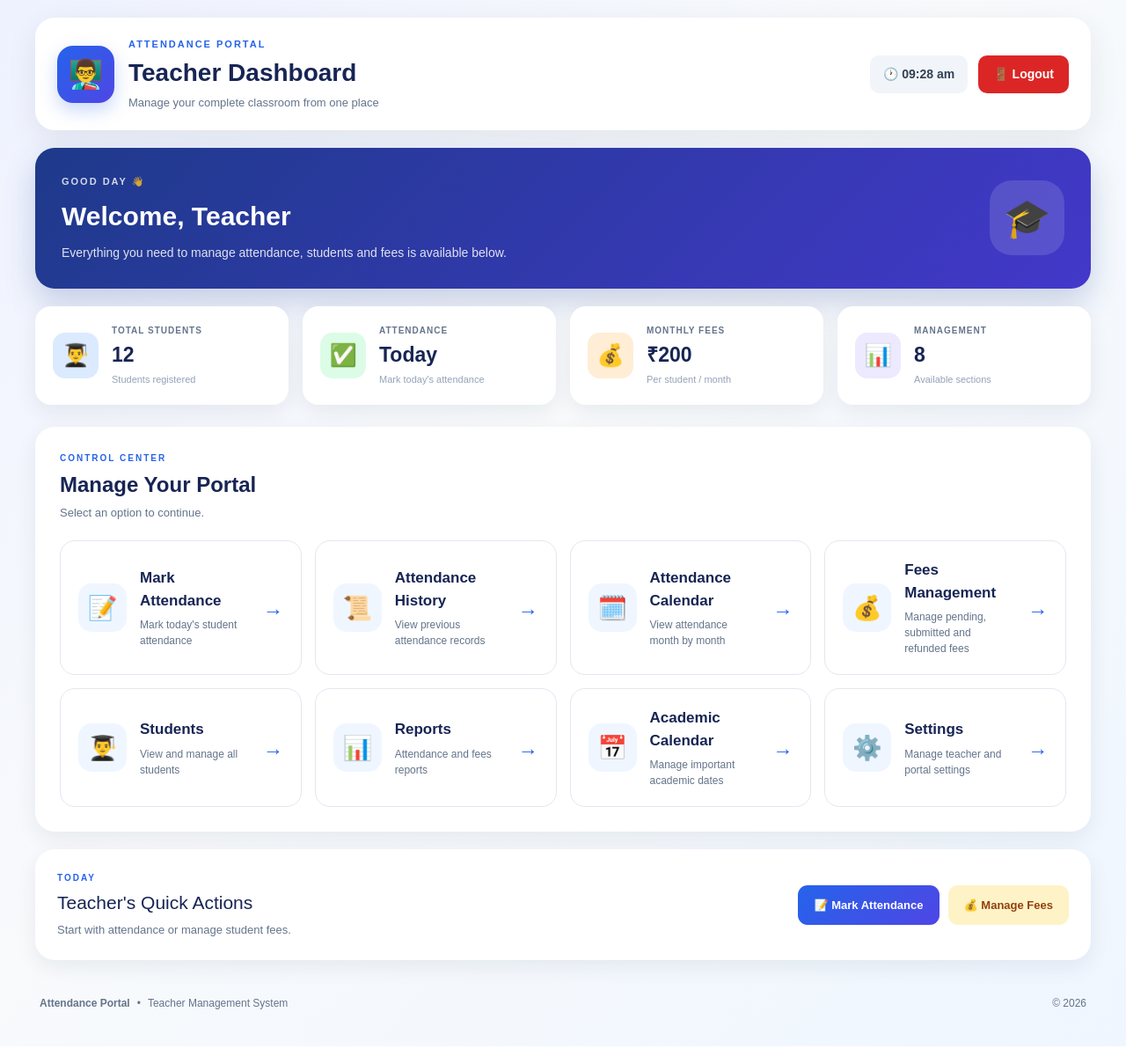
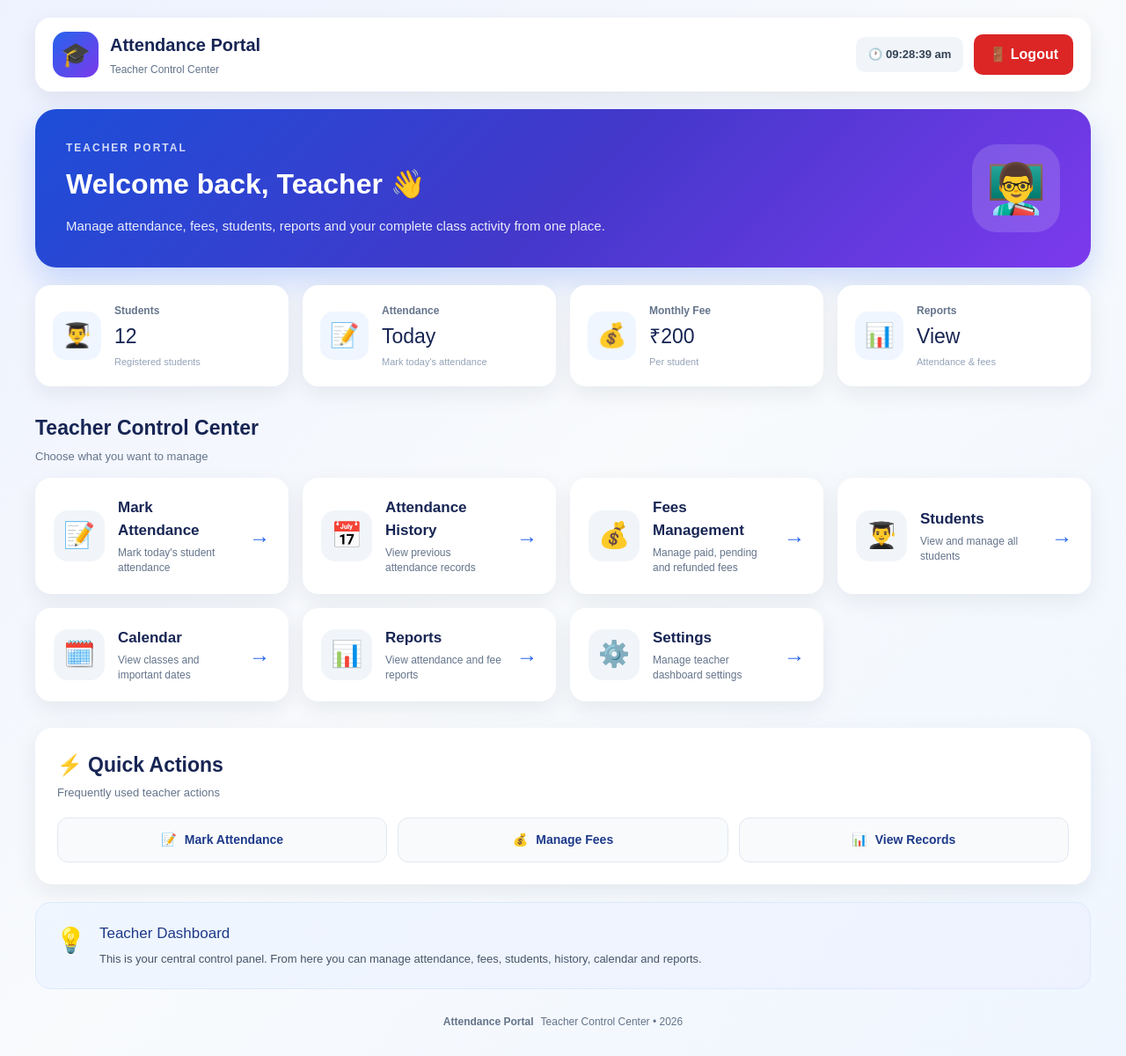
Before and after one commit to harshchauhan201951/ATTENDANCE-PORTAL, a Next.js app: page /teacher in a window 1280 px wide. Shown: the whole page at 88% size. Built offline with nearby package versions, Linux system fonts and the light colour scheme.

Commit message:
Create complete teacher control center

```diff
--- a/app/teacher/page.tsx
+++ b/app/teacher/page.tsx
@@ -7,9 +7,53 @@ type MenuItem = {
   icon: string;
   title: string;
   description: string;
-  path?: string;
-  action?: () => void;
+  path: string;
 };
+
+const menuItems: MenuItem[] = [
+  {
+    icon: "📝",
+    title: "Mark Attendance",
+    description: "Mark today's student attendance",
+    path: "/dashboard",
+  },
+  {
+    icon: "📅",
+    title: "Attendance History",
+    description: "View previous attendance records",
+    path: "/dashboard",
+  },
+  {
+    icon: "💰",
+    title: "Fees Management",
+    description: "Manage paid, pending and refunded fees",
+    path: "/teacher/fees",
+  },
+  {
+    icon: "👨‍🎓",
+    title: "Students",
+    description: "View and manage all students",
+    path: "/dashboard",
+  },
+  {
+    icon: "🗓️",
+    title: "Calendar",
+    description: "View classes and important dates",
+    path: "/dashboard",
+  },
+  {
+    icon: "📊",
+    title: "Reports",
+    description: "View attendance and fee reports",
+    path: "/dashboard",
+  },
+  {
+    icon: "⚙️",
+    title: "Settings",
+    description: "Manage teacher dashboard settings",
+    path: "/dashboard",
+  },
+];
 
 export default function TeacherDashboard() {
   const router = useRouter();
@@ -20,22 +64,18 @@ export default function TeacherDashboard() {
   useEffect(() => {
     const savedName =
       localStorage.getItem("teacherName") ||
-      localStorage.getItem("teacher_name") ||
-      sessionStorage.getItem("teacherName") ||
-      sessionStorage.getItem("teacher_name");
+      localStorage.getItem("teacher_name");
 
     if (savedName) {
       setTeacherName(savedName);
     }
 
     const updateTime = () => {
-      const now = new Date();
-
       setTime(
-        now.toLocaleTimeString("en-IN", {
+        new Date().toLocaleTimeString("en-IN", {
           hour: "2-digit",
           minute: "2-digit",
-          hour12: true,
+          second: "2-digit",
         })
       );
     };
@@ -51,99 +91,41 @@ export default function TeacherDashboard() {
     localStorage.removeItem("teacherLoggedIn");
     localStorage.removeItem("teacherName");
     localStorage.removeItem("teacher_name");
+    localStorage.removeItem("teacher_username");
 
-    sessionStorage.removeItem("teacherLoggedIn");
-    sessionStorage.removeItem("teacherName");
-    sessionStorage.removeItem("teacher_name");
+    sessionStorage.clear();
 
     router.push("/");
   }
 
-  const menuItems: MenuItem[] = [
-    {
-      icon: "📝",
-      title: "Mark Attendance",
-      description: "Mark today's student attendance",
-      path: "/dashboard",
-    },
-    {
-      icon: "📜",
-      title: "Attendance History",
-      description: "View previous attendance records",
-      action: () =>
-        alert("Attendance History section will be added here."),
-    },
-    {
-      icon: "🗓️",
-      title: "Attendance Calendar",
-      description: "View attendance month by month",
-      action: () =>
-        alert("Attendance Calendar section will be added here."),
-    },
-    {
-      icon: "💰",
-      title: "Fees Management",
-      description: "Manage pending, submitted and refunded fees",
-      path: "/teacher/fees",
-    },
-    {
-      icon: "👨‍🎓",
-      title: "Students",
-      description: "View and manage all students",
-      action: () =>
-        alert("Student Management section will be added here."),
-    },
-    {
-      icon: "📊",
-      title: "Reports",
-      description: "Attendance and fees reports",
-      action: () =>
-        alert("Reports section will be added here."),
-    },
-    {
-      icon: "📅",
-      title: "Academic Calendar",
-      description: "Manage important academic dates",
-      action: () =>
-        alert("Academic Calendar section will be added here."),
-    },
-    {
-      icon: "⚙️",
-      title: "Settings",
-      description: "Manage teacher and portal settings",
-      action: () =>
-        alert("Settings section will be added here."),
-    },
-  ];
+  function openPage(path: string) {
+    router.push(path);
+  }
 
   return (
     <main style={styles.page}>
       <div style={styles.container}>
 
-        {/* TOP HEADER */}
-        <header style={styles.header}>
+        {/* TOP NAVBAR */}
+        <header style={styles.navbar}>
 
-          <div style={styles.headerLeft}>
+          <div style={styles.brandArea}>
             <div style={styles.logo}>
-              👨‍🏫
+              🎓
             </div>
 
             <div>
-              <p style={styles.smallLabel}>
-                ATTENDANCE PORTAL
-              </p>
-
-              <h1 style={styles.heading}>
-                Teacher Dashboard
+              <h1 style={styles.brandTitle}>
+                Attendance Portal
               </h1>
 
-              <p style={styles.subHeading}>
-                Manage your complete classroom from one place
+              <p style={styles.brandSubtitle}>
+                Teacher Control Center
               </p>
             </div>
           </div>
 
-          <div style={styles.headerRight}>
+          <div style={styles.navRight}>
 
             <div style={styles.clock}>
               🕐 {time}
@@ -160,26 +142,27 @@ export default function TeacherDashboard() {
 
         </header>
 
-        {/* WELCOME CARD */}
-        <section style={styles.welcomeCard}>
+        {/* HERO */}
+        <section style={styles.hero}>
 
           <div>
-            <p style={styles.welcomeSmall}>
-              GOOD DAY 👋
-            </p>
+            <div style={styles.welcomeSmall}>
+              TEACHER PORTAL
+            </div>
 
-            <h2 style={styles.welcomeTitle}>
-              Welcome, {teacherName}
+            <h2 style={styles.heroTitle}>
+              Welcome back, {teacherName} 👋
             </h2>
 
-            <p style={styles.welcomeText}>
-              Everything you need to manage attendance,
-              students and fees is available below.
+            <p style={styles.heroText}>
+              Manage attendance, fees, students,
+              reports and your complete class activity
+              from one place.
             </p>
           </div>
 
-          <div style={styles.welcomeIcon}>
-            🎓
+          <div style={styles.heroIcon}>
+            👨‍🏫
           </div>
 
         </section>
@@ -188,38 +171,34 @@ export default function TeacherDashboard() {
         <section style={styles.statsGrid}>
 
           <div style={styles.statCard}>
-            <div style={styles.statIconBlue}>
-              👨‍🎓
-            </div>
+            <div style={styles.statIcon}>👨‍🎓</div>
 
             <div>
               <p style={styles.statLabel}>
-                TOTAL STUDENTS
+                Students
               </p>
 
-              <h2 style={styles.statNumber}>
+              <h3 style={styles.statValue}>
                 12
-              </h2>
+              </h3>
 
               <p style={styles.statDescription}>
-                Students registered
+                Registered students
               </p>
             </div>
           </div>
 
           <div style={styles.statCard}>
-            <div style={styles.statIconGreen}>
-              ✅
-            </div>
+            <div style={styles.statIcon}>📝</div>
 
             <div>
               <p style={styles.statLabel}>
-                ATTENDANCE
+                Attendance
               </p>
 
-              <h2 style={styles.statNumber}>
+              <h3 style={styles.statValue}>
                 Today
-              </h2>
+              </h3>
 
               <p style={styles.statDescription}>
                 Mark today's attendance
@@ -228,41 +207,37 @@ export default function TeacherDashboard() {
           </div>
 
           <div style={styles.statCard}>
-            <div style={styles.statIconOrange}>
-              💰
-            </div>
+            <div style={styles.statIcon}>💰</div>
 
             <div>
               <p style={styles.statLabel}>
-                MONTHLY FEES
+                Monthly Fee
               </p>
 
-              <h2 style={styles.statNumber}>
+              <h3 style={styles.statValue}>
                 ₹200
-              </h2>
+              </h3>
 
               <p style={styles.statDescription}>
-                Per student / month
+                Per student
               </p>
             </div>
           </div>
 
           <div style={styles.statCard}>
-            <div style={styles.statIconPurple}>
-              📊
-            </div>
+            <div style={styles.statIcon}>📊</div>
 
             <div>
               <p style={styles.statLabel}>
-                MANAGEMENT
+                Reports
               </p>
 
-              <h2 style={styles.statNumber}>
-                8
-              </h2>
+              <h3 style={styles.statValue}>
+                View
+              </h3>
 
               <p style={styles.statDescription}>
-                Available sections
+                Attendance & fees
               </p>
             </div>
           </div>
@@ -270,20 +245,16 @@ export default function TeacherDashboard() {
         </section>
 
         {/* MAIN MENU */}
-        <section style={styles.section}>
+        <section>
 
           <div style={styles.sectionHeading}>
             <div>
-              <p style={styles.sectionLabel}>
-                CONTROL CENTER
-              </p>
-
               <h2 style={styles.sectionTitle}>
-                Manage Your Portal
+                Teacher Control Center
               </h2>
 
-              <p style={styles.sectionDescription}>
-                Select an option to continue.
+              <p style={styles.sectionSubtitle}>
+                Choose what you want to manage
               </p>
             </div>
           </div>
@@ -293,22 +264,13 @@ export default function TeacherDashboard() {
             {menuItems.map((item) => (
               <button
                 key={item.title}
-                onClick={() => {
-                  if (item.path) {
-                    router.push(item.path);
-                    return;
-                  }
-
-                  if (item.action) {
-                    item.action();
-                  }
-                }}
+                onClick={() => openPage(item.path)}
                 style={styles.menuCard}
                 onMouseEnter={(e) => {
                   e.currentTarget.style.transform =
                     "translateY(-5px)";
                   e.currentTarget.style.boxShadow =
-                    "0 18px 35px rgba(15,23,42,0.13)";
+                    "0 18px 35px rgba(15,23,42,0.14)";
                 }}
                 onMouseLeave={(e) => {
                   e.currentTarget.style.transform =
@@ -345,38 +307,72 @@ export default function TeacherDashboard() {
 
         </section>
 
-        {/* TODAY'S WORK */}
-        <section style={styles.todayCard}>
+        {/* QUICK ACTIONS */}
+        <section style={styles.quickSection}>
 
-          <div>
-            <p style={styles.sectionLabel}>
-              TODAY
-            </p>
+          <h2 style={styles.sectionTitle}>
+            ⚡ Quick Actions
+          </h2>
 
-            <h2 style={styles.todayTitle}>
-              Teacher's Quick Actions
-            </h2>
+          <p style={styles.sectionSubtitle}>
+            Frequently used teacher actions
+          </p>
 
-            <p style={styles.todayText}>
-              Start with attendance or manage student fees.
-            </p>
-          </div>
-
-          <div style={styles.quickActions}>
+          <div style={styles.quickGrid}>
 
             <button
               onClick={() => router.push("/dashboard")}
-              style={styles.primaryButton}
+              style={styles.quickButton}
             >
-              📝 Mark Attendance
+              <span>📝</span>
+              <span>
+                Mark Attendance
+              </span>
             </button>
 
             <button
               onClick={() => router.push("/teacher/fees")}
-              style={styles.secondaryButton}
+              style={styles.quickButton}
             >
-              💰 Manage Fees
+              <span>💰</span>
+              <span>
+                Manage Fees
+              </span>
             </button>
+
+            <button
+              onClick={() => router.push("/dashboard")}
+              style={styles.quickButton}
+            >
+              <span>📊</span>
+              <span>
+                View Records
+              </span>
+            </button>
+
+          </div>
+
+        </section>
+
+        {/* INFORMATION */}
+        <section style={styles.infoCard}>
+
+          <div style={styles.infoIcon}>
+            💡
+          </div>
+
+          <div>
+
+            <h3 style={styles.infoTitle}>
+              Teacher Dashboard
+            </h3>
+
+            <p style={styles.infoText}>
+              This is your central control panel.
+              From here you can manage attendance,
+              fees, students, history, calendar and
+              reports.
+            </p>
 
           </div>
 
@@ -385,21 +381,13 @@ export default function TeacherDashboard() {
         {/* FOOTER */}
         <footer style={styles.footer}>
 
-          <div>
-            <strong>
-              Attendance Portal
-            </strong>
+          <strong>
+            Attendance Portal
+          </strong>
 
-            <span style={styles.footerDot}>
-              •
-            </span>
-
-            Teacher Management System
-          </div>
-
-          <div>
-            © 2026
-          </div>
+          <span>
+            Teacher Control Center • 2026
+          </span>
 
         </footer>
 
@@ -415,12 +403,11 @@ const styles: {
   page: {
     minHeight: "100vh",
     background:
-      "linear-gradient(135deg,#eef2ff 0%,#f8fafc 45%,#eff6ff 100%)",
+      "linear-gradient(135deg,#eef2ff,#f8fafc,#eff6ff)",
     padding: "20px",
     boxSizing: "border-box",
     fontFamily:
       "Arial, Helvetica, sans-serif",
-    color: "#0f172a",
   },
 
   container: {
@@ -429,63 +416,52 @@ const styles: {
     margin: "0 auto",
   },
 
-  header: {
+  navbar: {
     background: "white",
-    borderRadius: "22px",
-    padding: "22px 25px",
+    borderRadius: "18px",
+    padding: "16px 20px",
     display: "flex",
     alignItems: "center",
     justifyContent: "space-between",
     gap: "20px",
     boxShadow:
-      "0 10px 35px rgba(15,23,42,0.08)",
+      "0 8px 25px rgba(15,23,42,0.08)",
     marginBottom: "20px",
     flexWrap: "wrap",
   },
 
-  headerLeft: {
+  brandArea: {
     display: "flex",
     alignItems: "center",
-    gap: "16px",
+    gap: "13px",
   },
 
   logo: {
-    width: "65px",
-    height: "65px",
-    borderRadius: "18px",
+    width: "52px",
+    height: "52px",
+    borderRadius: "15px",
     background:
-      "linear-gradient(135deg,#2563eb,#4f46e5)",
+      "linear-gradient(135deg,#2563eb,#7c3aed)",
     display: "flex",
     alignItems: "center",
     justifyContent: "center",
-    fontSize: "32px",
-    boxShadow:
-      "0 8px 20px rgba(37,99,235,0.25)",
-    flexShrink: 0,
+    fontSize: "27px",
   },
 
-  smallLabel: {
+  brandTitle: {
     margin: 0,
-    fontSize: "11px",
+    fontSize: "20px",
+    color: "#172554",
     fontWeight: "800",
-    letterSpacing: "2px",
-    color: "#2563eb",
   },
 
-  heading: {
-    margin: "3px 0 3px",
-    fontSize: "28px",
-    fontWeight: "800",
-    color: "#172554",
+  brandSubtitle: {
+    margin: "4px 0 0",
+    color: "#64748b",
+    fontSize: "12px",
   },
 
-  subHeading: {
-    margin: 0,
-    color: "#64748b",
-    fontSize: "13px",
-  },
-
-  headerRight: {
+  navRight: {
     display: "flex",
     alignItems: "center",
     gap: "12px",
@@ -493,11 +469,11 @@ const styles: {
 
   clock: {
     background: "#f1f5f9",
-    padding: "11px 15px",
+    color: "#334155",
+    padding: "10px 14px",
     borderRadius: "10px",
     fontWeight: "700",
-    color: "#334155",
-    fontSize: "14px",
+    fontSize: "13px",
   },
 
   logoutButton: {
@@ -508,55 +484,54 @@ const styles: {
     borderRadius: "10px",
     fontWeight: "700",
     cursor: "pointer",
-    fontSize: "14px",
   },
 
-  welcomeCard: {
+  hero: {
     background:
-      "linear-gradient(135deg,#1e3a8a,#4338ca)",
+      "linear-gradient(135deg,#1d4ed8,#4338ca,#7c3aed)",
     color: "white",
-    borderRadius: "22px",
-    padding: "30px",
+    borderRadius: "24px",
+    padding: "35px",
     display: "flex",
     alignItems: "center",
     justifyContent: "space-between",
     gap: "20px",
+    marginBottom: "20px",
     boxShadow:
-      "0 15px 35px rgba(30,58,138,0.22)",
-    marginBottom: "20px",
+      "0 15px 35px rgba(37,99,235,0.22)",
   },
 
   welcomeSmall: {
-    margin: 0,
-    fontSize: "11px",
+    fontSize: "12px",
     fontWeight: "800",
     letterSpacing: "2px",
     opacity: 0.8,
+    marginBottom: "8px",
   },
 
-  welcomeTitle: {
-    margin: "8px 0 8px",
-    fontSize: "30px",
+  heroTitle: {
+    margin: 0,
+    fontSize: "32px",
     fontWeight: "800",
   },
 
-  welcomeText: {
-    margin: 0,
-    fontSize: "14px",
-    opacity: 0.85,
+  heroText: {
+    margin: "12px 0 0",
     maxWidth: "650px",
     lineHeight: 1.6,
+    opacity: 0.9,
+    fontSize: "15px",
   },
 
-  welcomeIcon: {
-    width: "85px",
-    height: "85px",
-    borderRadius: "25px",
-    background: "rgba(255,255,255,0.13)",
+  heroIcon: {
+    width: "100px",
+    height: "100px",
+    borderRadius: "28px",
+    background: "rgba(255,255,255,0.15)",
     display: "flex",
     alignItems: "center",
     justifyContent: "center",
-    fontSize: "43px",
+    fontSize: "55px",
     flexShrink: 0,
   },
 
@@ -565,7 +540,7 @@ const styles: {
     gridTemplateColumns:
       "repeat(auto-fit,minmax(220px,1fr))",
     gap: "16px",
-    marginBottom: "25px",
+    marginBottom: "30px",
   },
 
   statCard: {
@@ -579,67 +554,29 @@ const styles: {
       "0 8px 25px rgba(15,23,42,0.07)",
   },
 
-  statIconBlue: {
-    width: "52px",
-    height: "52px",
-    borderRadius: "14px",
-    background: "#dbeafe",
+  statIcon: {
+    width: "55px",
+    height: "55px",
+    borderRadius: "15px",
+    background: "#eff6ff",
     display: "flex",
     alignItems: "center",
     justifyContent: "center",
-    fontSize: "25px",
-    flexShrink: 0,
-  },
-
-  statIconGreen: {
-    width: "52px",
-    height: "52px",
-    borderRadius: "14px",
-    background: "#dcfce7",
-    display: "flex",
-    alignItems: "center",
-    justifyContent: "center",
-    fontSize: "25px",
-    flexShrink: 0,
-  },
-
-  statIconOrange: {
-    width: "52px",
-    height: "52px",
-    borderRadius: "14px",
-    background: "#ffedd5",
-    display: "flex",
-    alignItems: "center",
-    justifyContent: "center",
-    fontSize: "25px",
-    flexShrink: 0,
-  },
-
-  statIconPurple: {
-    width: "52px",
-    height: "52px",
-    borderRadius: "14px",
-    background: "#ede9fe",
-    display: "flex",
-    alignItems: "center",
-    justifyContent: "center",
-    fontSize: "25px",
+    fontSize: "27px",
     flexShrink: 0,
   },
 
   statLabel: {
     margin: 0,
     color: "#64748b",
-    fontSize: "10px",
-    fontWeight: "800",
-    letterSpacing: "1px",
+    fontSize: "12px",
+    fontWeight: "700",
   },
 
-  statNumber: {
+  statValue: {
     margin: "3px 0",
     color: "#172554",
     fontSize: "23px",
-    fontWeight: "800",
   },
 
   statDescription: {
@@ -648,36 +585,19 @@ const styles: {
     fontSize: "11px",
   },
 
-  section: {
-    background: "white",
-    borderRadius: "22px",
-    padding: "28px",
-    boxShadow:
-      "0 8px 25px rgba(15,23,42,0.07)",
-    marginBottom: "20px",
-  },
-
   sectionHeading: {
-    marginBottom: "22px",
-  },
-
-  sectionLabel: {
-    margin: 0,
-    color: "#2563eb",
-    fontSize: "10px",
-    fontWeight: "800",
-    letterSpacing: "2px",
+    marginBottom: "15px",
   },
 
   sectionTitle: {
-    margin: "5px 0 4px",
+    margin: 0,
     color: "#172554",
-    fontSize: "24px",
+    fontSize: "23px",
     fontWeight: "800",
   },
 
-  sectionDescription: {
-    margin: 0,
+  sectionSubtitle: {
+    margin: "5px 0 0",
     color: "#64748b",
     fontSize: "13px",
   },
@@ -686,35 +606,34 @@ const styles: {
     display: "grid",
     gridTemplateColumns:
       "repeat(auto-fit,minmax(260px,1fr))",
-    gap: "15px",
+    gap: "16px",
   },
 
   menuCard: {
-    width: "100%",
-    minHeight: "125px",
-    border: "1px solid #e2e8f0",
-    background: "#ffffff",
-    borderRadius: "17px",
-    padding: "20px",
+    border: "none",
+    background: "white",
+    borderRadius: "18px",
+    padding: "21px",
     display: "flex",
     alignItems: "center",
+    gap: "15px",
     textAlign: "left",
-    gap: "15px",
     cursor: "pointer",
+    boxShadow:
+      "0 8px 25px rgba(15,23,42,0.07)",
     transition:
       "transform 0.2s ease, box-shadow 0.2s ease",
-    boxSizing: "border-box",
   },
 
   menuIcon: {
-    width: "55px",
-    height: "55px",
-    borderRadius: "15px",
-    background: "#eff6ff",
+    width: "58px",
+    height: "58px",
+    borderRadius: "16px",
+    background: "#f1f5f9",
     display: "flex",
     alignItems: "center",
     justifyContent: "center",
-    fontSize: "27px",
+    fontSize: "29px",
     flexShrink: 0,
   },
 
@@ -730,84 +649,87 @@ const styles: {
   },
 
   menuDescription: {
-    margin: "6px 0 0",
+    margin: "5px 0 0",
     color: "#64748b",
     fontSize: "12px",
-    lineHeight: 1.5,
+    lineHeight: 1.4,
   },
 
   arrow: {
     color: "#2563eb",
-    fontSize: "23px",
+    fontSize: "24px",
     fontWeight: "800",
   },
 
-  todayCard: {
+  quickSection: {
     background: "white",
-    borderRadius: "22px",
+    borderRadius: "20px",
     padding: "25px",
+    marginTop: "30px",
+    boxShadow:
+      "0 8px 25px rgba(15,23,42,0.07)",
+  },
+
+  quickGrid: {
+    display: "grid",
+    gridTemplateColumns:
+      "repeat(auto-fit,minmax(200px,1fr))",
+    gap: "12px",
+    marginTop: "18px",
+  },
+
+  quickButton: {
+    border: "1px solid #e2e8f0",
+    background: "#f8fafc",
+    borderRadius: "12px",
+    padding: "14px",
     display: "flex",
     alignItems: "center",
-    justifyContent: "space-between",
-    gap: "20px",
-    flexWrap: "wrap",
-    boxShadow:
-      "0 8px 25px rgba(15,23,42,0.07)",
-    marginBottom: "20px",
+    justifyContent: "center",
+    gap: "9px",
+    color: "#1e3a8a",
+    fontWeight: "700",
+    cursor: "pointer",
+    fontSize: "14px",
   },
 
-  todayTitle: {
-    margin: "5px 0",
-    color: "#172554",
-    fontSize: "21px",
+  infoCard: {
+    marginTop: "20px",
+    background:
+      "linear-gradient(135deg,#eff6ff,#eef2ff)",
+    border: "1px solid #dbeafe",
+    borderRadius: "18px",
+    padding: "22px",
+    display: "flex",
+    gap: "15px",
+    alignItems: "flex-start",
   },
 
-  todayText: {
-    margin: 0,
-    color: "#64748b",
-    fontSize: "13px",
+  infoIcon: {
+    fontSize: "28px",
   },
 
-  quickActions: {
-    display: "flex",
-    gap: "10px",
-    flexWrap: "wrap",
+  infoTitle: {
+    margin: 0,
+    color: "#1e3a8a",
+    fontSize: "17px",
   },
 
-  primaryButton: {
-    border: "none",
-    background:
-      "linear-gradient(135deg,#2563eb,#4f46e5)",
-    color: "white",
-    padding: "13px 18px",
-    borderRadius: "11px",
-    fontWeight: "700",
-    cursor: "pointer",
+  infoText: {
+    margin: "7px 0 0",
+    color: "#475569",
     fontSize: "13px",
-  },
-
-  secondaryButton: {
-    border: "none",
-    background: "#fef3c7",
-    color: "#92400e",
-    padding: "13px 18px",
-    borderRadius: "11px",
-    fontWeight: "700",
-    cursor: "pointer",
-    fontSize: "13px",
+    lineHeight: 1.6,
   },
 
   footer: {
+    padding: "28px 10px 10px",
+    textAlign: "center",
     display: "flex",
-    justifyContent: "space-between",
-    gap: "15px",
-    padding: "20px 5px",
+    justifyContent: "center",
+    gap: "8px",
+    flexWrap: "wrap",
     color: "#64748b",
     fontSize: "12px",
-    flexWrap: "wrap",
-  },
-
-  footerDot: {
-    margin: "0 8px",
   },
 };
```
